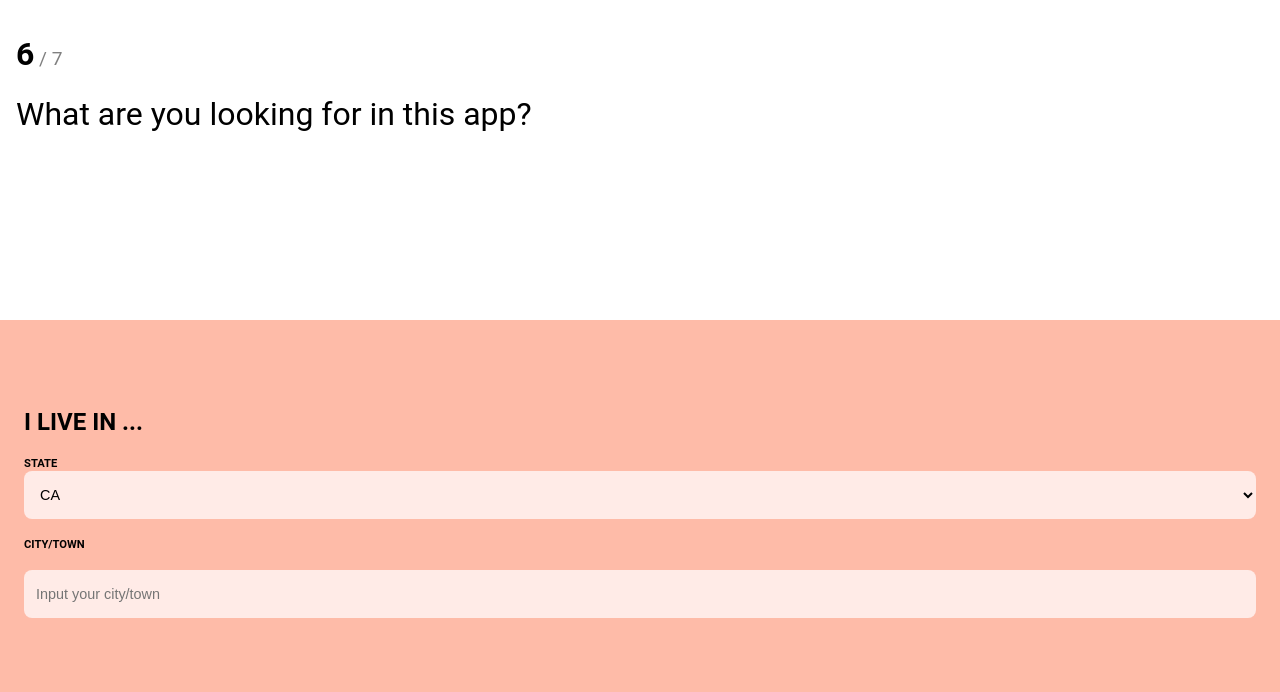
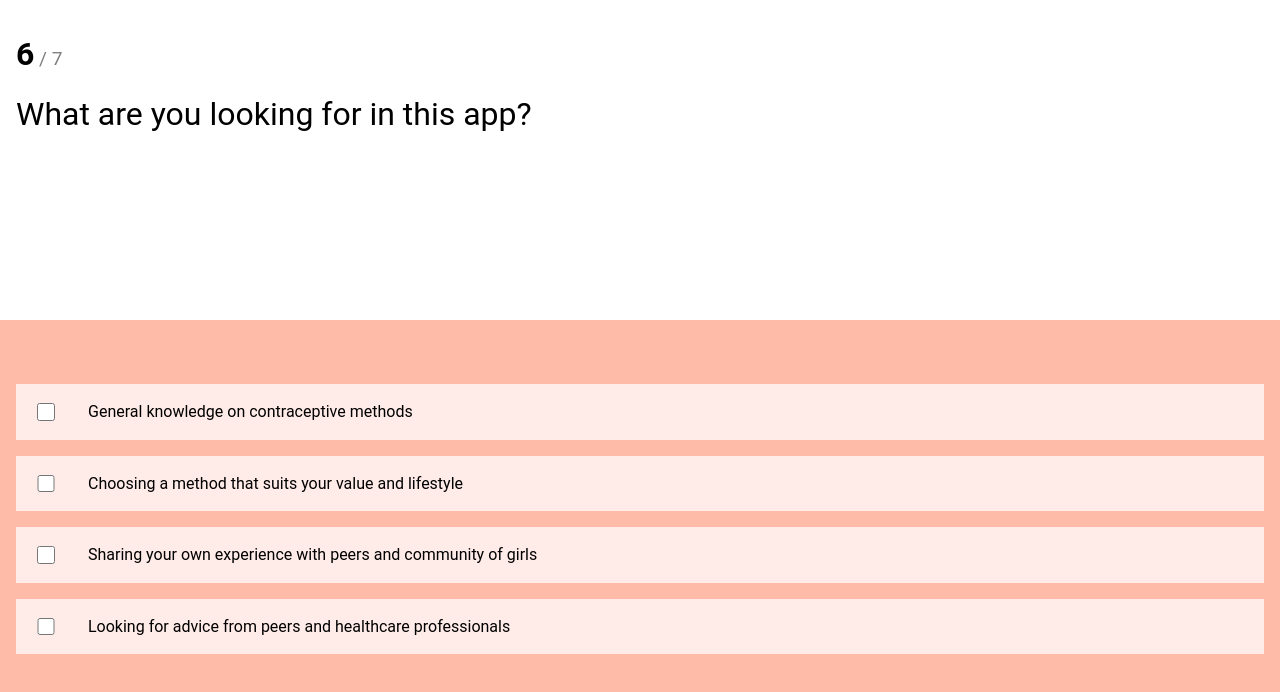
Before and after one commit to sandboxnu/knowyouroptions, a Next.js app in the folder frontend/: page /onboarding-survey in a window 1280 px wide. Shown: the top 692 px of the page. Built offline with nearby package versions, Linux system fonts and the light colour scheme; a web font is replaced by a local one.

Commit message:
add onboarding survey page examples

```diff
--- a/frontend/pages/onboarding-survey.tsx
+++ b/frontend/pages/onboarding-survey.tsx
@@ -6,15 +6,94 @@ import SurveyPill from '../templates/survey/SurveyPill';
 import SurveyDropdown from '../templates/survey/SurveyDropdown';
 import SurveyDropdownInput from '../templates/survey/SurveyDropdownInput';
 
+/*
+// PAGE 1
 const OnboardingSurvey = ({}): ReactElement => {
-  const dropdownInfos: [string, string[]][] = [
-    ['State', ['CA', 'MA', 'NY', 'OK']],
+  const answers = [
+    'Under 12',
+    '13 - 15',
+    '16 - 18',
+    '19 - 22',
+    '23 - 30',
+    'Above 30',
   ];
   return (
-    <SurveyDropdownInput
-      dropdownInfos={dropdownInfos}
-      inputQuestion="city/town"
-      intro="I live in ..."
+    <SurveyPill
+      answers={answers}
+      pageNumber={1}
+      question="What age do you consider appropriate for you to become pregnant?"
+    />
+  );
+};*/
+
+/*
+// PAGE 2
+const OnboardingSurvey = ({}): ReactElement => {
+  const answers = [
+    'Middle school',
+    'High school',
+    'Late teen',
+    'Early 20s',
+    'After marriage',
+    'Other...',
+  ];
+  return (
+    <SurveyPill
+      answers={answers}
+      pageNumber={2}
+      question="At what stage do you think you will be (or currently are) sexually active?"
+    />
+  );
+};*/
+
+/*
+// PAGE 3
+const OnboardingSurvey = ({}): ReactElement => {
+  const answers = ['Yes', 'No'];
+  return (
+    <SurveyPill
+      answers={answers}
+      pageNumber={3}
+      question="Have you tried any contraception/birth control methods?"
+    />
+  );
+};*/
+
+// PAGE 4
+
+// PAGE 4.2
+
+/*
+// PAGE 5
+const OnboardingSurvey = ({}): ReactElement => {
+  const answers = [
+    'Health education class at school',
+    'Parent / Family',
+    'Friends / Peers',
+    'Websites / Videos',
+    'Religious Institution',
+    'Others',
+  ];
+  return (
+    <SurveyCheckbox
+      answers={answers}
+      pageNumber={5}
+      question="Where do you receive sexual education about contraception, consent, and other related topics?"
+    />
+  );
+};*/
+
+// PAGE 6
+const OnboardingSurvey = ({}): ReactElement => {
+  const answers = [
+    'General knowledge on contraceptive methods',
+    'Choosing a method that suits your value and lifestyle',
+    'Sharing your own experience with peers and community of girls',
+    'Looking for advice from peers and healthcare professionals',
+  ];
+  return (
+    <SurveyCheckbox
+      answers={answers}
       pageNumber={6}
       question="What are you looking for in this app?"
     />
@@ -22,6 +101,7 @@ const OnboardingSurvey = ({}): ReactElement => {
 };
 
 /*
+// PAGE 7.1
 const OnboardingSurvey = ({}): ReactElement => {
   const dropdownInfos: [string, string[]][] = [
     [
@@ -49,27 +129,25 @@ const OnboardingSurvey = ({}): ReactElement => {
     <SurveyDropdown
       dropdownInfos={dropdownInfos}
       intro="I am ..."
-      pageNumber={6}
-      question="What are you looking for in this app?"
+      pageNumber={7}
+      question="Please tell us a bit more about yourself."
     />
   );
 };*/
 
 /*
+// PAGE 7.2
 const OnboardingSurvey = ({}): ReactElement => {
-  const answers = [
-    'middle school',
-    'high school',
-    'late teen',
-    'early 20s',
-    'after marriage',
-    'other...',
+  const dropdownInfos: [string, string[]][] = [
+    ['State', ['CA', 'MA', 'NY', 'OK']],
   ];
   return (
-    <SurveyCheckbox
-      answers={answers}
-      pageNumber={6}
-      question="What are you looking for in this app?"
+    <SurveyDropdownInput
+      dropdownInfos={dropdownInfos}
+      inputQuestion="city/town"
+      intro="I live in ..."
+      pageNumber={7}
+      question="Please tell us a bit more about yourself."
     />
   );
 };*/
```
Also changed, not shown: frontend/templates/survey/SurveyPopup.tsx (added).
